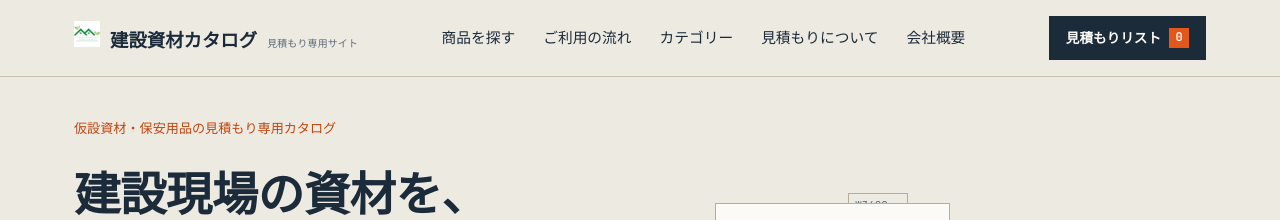
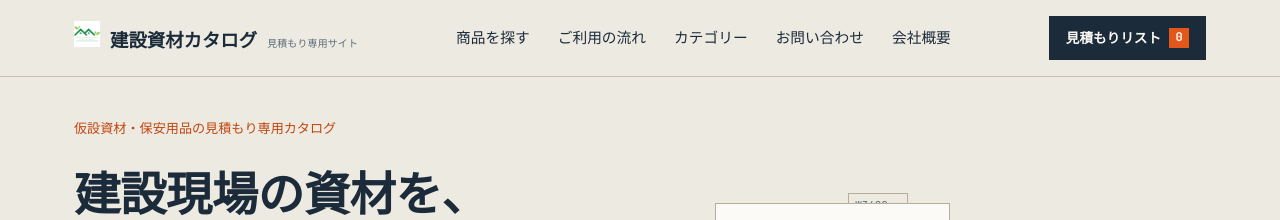
Before and after one commit to violalainc/kenzaimart, a Jekyll site: the page built from index.html, in a window 1280 px wide. Shown: the top 220 px of the page. Built offline with Jekyll 4.4.1, drawn with Linux system fonts in a browser that asks for light colours; grey boxes are pictures that could not be loaded.

Commit message:
ヘッダーのナビ表記を「お問い合わせ」に変更
Co-Authored-By: Claude Sonnet 5 <noreply@anthropic.com>
Claude-Session: https://claude.ai/code/session_01KAbrKAdUeytMS1QcK9svB7

```diff
--- a/_includes/header.html
+++ b/_includes/header.html
@@ -10,7 +10,7 @@
       <a href="{{ '/products/' | relative_url }}">商品を探す</a>
       <a href="{{ '/#flow' | relative_url }}">ご利用の流れ</a>
       <a href="{{ '/#categories' | relative_url }}">カテゴリー</a>
-      <a href="{{ '/quote/' | relative_url }}">見積もりについて</a>
+      <a href="{{ '/quote/' | relative_url }}">お問い合わせ</a>
       <a href="{{ '/company/' | relative_url }}">会社概要</a>
     </nav>
 
```
